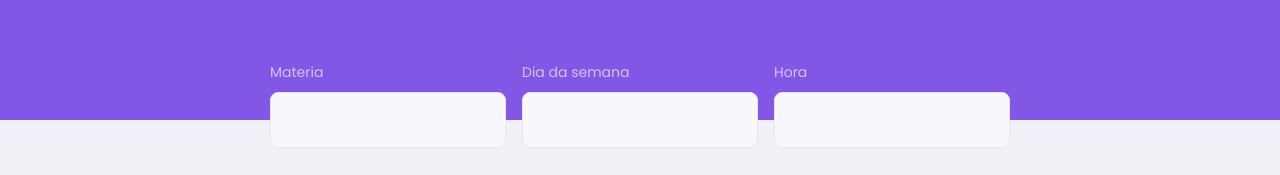
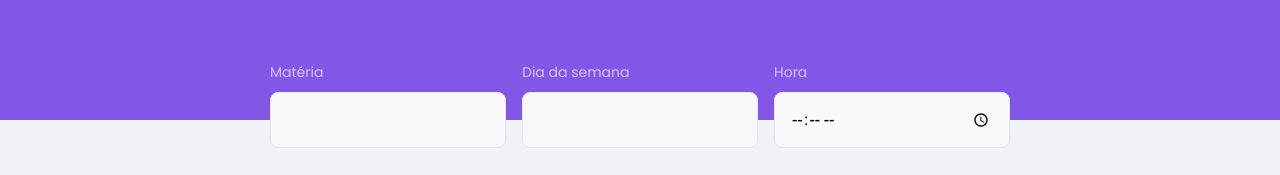
Before and after one commit to nublson/Proffy, a React (Create React App) app: page /study in a window 1280 px wide. Shown: the part 220-395 px from the top of the page. Built offline with nearby package versions, Linux system fonts and the light colour scheme.

Commit message:
refatoração da TeacherList page

```diff
--- a/src/pages/TeacherList/index.tsx
+++ b/src/pages/TeacherList/index.tsx
@@ -2,6 +2,7 @@
 
 import PageHeader from '../../components/PageHeader';
 import TeacherItem from '../../components/TeacherItem';
+import Input from '../../components/Input';
 
 import './styles.css';
 
@@ -10,18 +11,9 @@
 		<div id='page-teacher-list' className='container'>
 			<PageHeader title='Estes são os proffys disponíveis.'>
 				<form id='search-teachers'>
-					<div className='input-block'>
-						<label htmlFor='subject'>Materia</label>
-						<input type='text' id='subject' />
-					</div>
-					<div className='input-block'>
-						<label htmlFor='week_day'>Dia da semana</label>
-						<input type='text' id='week_day' />
-					</div>
-					<div className='input-block'>
-						<label htmlFor='time'>Hora</label>
-						<input type='text' id='time' />
-					</div>
+					<Input name='subject' label='Matéria' />
+					<Input name='week_day' label='Dia da semana' />
+					<Input name='time' label='Hora' type='time' />
 				</form>
 			</PageHeader>
 
--- a/src/pages/TeacherList/styles.css
+++ b/src/pages/TeacherList/styles.css
@@ -9,41 +9,6 @@
 
 #search-teachers label {
 	color: var(--color-text-in-primary);
-}
-
-#search-teachers .input-block {
-	position: relative;
-}
-
-#search-teachers .input-block + .input-block {
-	margin-top: 1.4rem;
-}
-
-#search-teachers .input-block label {
-	font-size: 1.4rem;
-}
-
-#search-teachers .input-block input {
-	width: 100%;
-	height: 5.6rem;
-	margin-top: 0.8rem;
-	border-radius: 0.8rem;
-	background: var(--color-input-background);
-	border: 1px solid var(--color-line-in-white);
-	outline: 0;
-	padding: 0 1.6rem;
-	font: 1.6rem Archivo;
-}
-
-#search-teachers .input-block:focus-within::after {
-	width: calc(100% - 3.2rem);
-	height: 2px;
-	content: '';
-	background: var(--color-primary-light);
-	position: absolute;
-	left: 1.6rem;
-	right: 1.6rem;
-	bottom: 0;
 }
 
 #page-teacher-list main {
```
